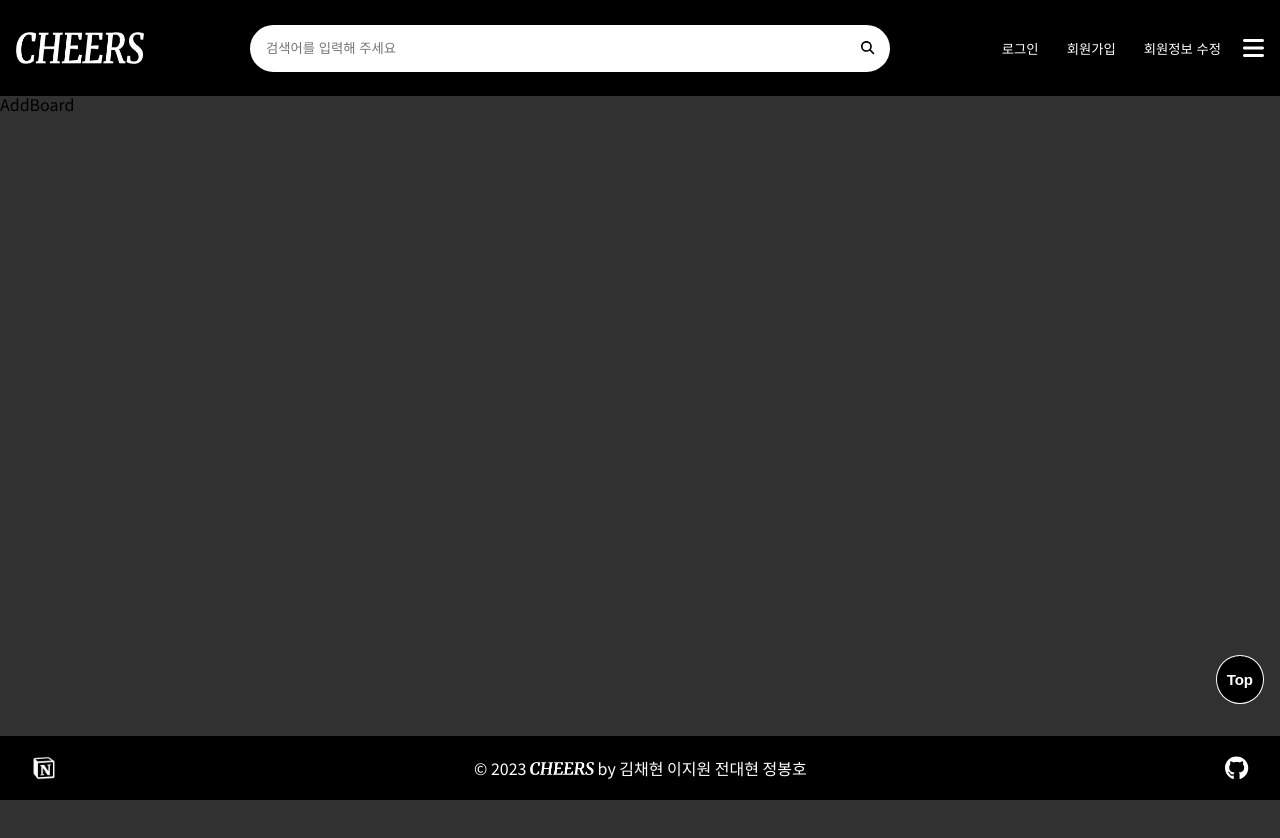
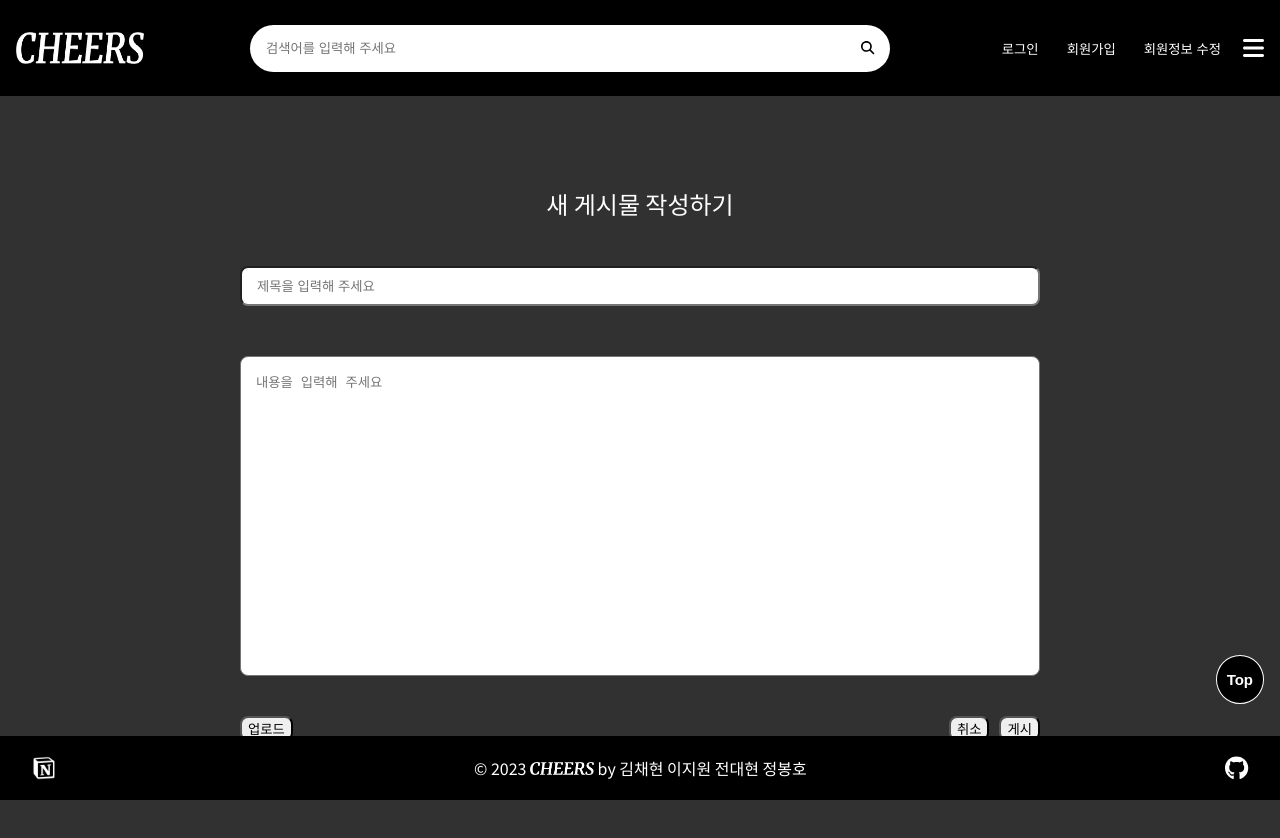
Before and after one commit to PJ-cheers/PJ-cheers, a React (Create React App) app: page /add-board in a window 1280 px wide. Shown: the top 838 px of the page. Before the commit the page ends 800 px from the top, so only its background shows below. Built offline with nearby package versions, Linux system fonts and the light colour scheme; no server answers.

Commit message:
feat/게시글 추가, 노션/깃허브 링크 새창으로 열기 style/레시피 페이지 검색창 삭제

```diff
--- a/src/firebase.js
+++ b/src/firebase.js
@@ -1,6 +1,7 @@
 import { initializeApp } from 'firebase/app';
 import { getAuth } from 'firebase/auth';
 import { getFirestore } from 'firebase/firestore';
+import { getStorage } from 'firebase/storage';
 
 const firebaseConfig = {
   apiKey: process.env.REACT_APP_FB_API_KEY,
@@ -15,3 +16,4 @@ const firebaseConfig = {
 export const app = initializeApp(firebaseConfig);
 export const auth = getAuth(app);
 export const db = getFirestore(app);
+export const storage = getStorage(app);
--- a/src/pages/AddBoard.jsx
+++ b/src/pages/AddBoard.jsx
@@ -1,9 +1,166 @@
-import React from 'react'
+import React, { useState } from 'react';
+import { styled } from 'styled-components';
+import { db } from '../firebase';
+import { collection, addDoc } from 'firebase/firestore';
+import { useNavigate } from 'react-router-dom';
+import { storage } from '../firebase';
+import { getDownloadURL, ref, uploadBytes } from 'firebase/storage';
 
 function AddBoard() {
+  const fileInput = React.useRef(null);
+  const [title, setTitle] = useState('');
+  const [content, setContent] = useState('');
+  const [fileName, setFileName] = useState('');
+  const [imgUrl, setImgUrl] = useState('');
+  const navigate = useNavigate();
+
+  const handleCancelClick = (e) => {
+    e.preventDefault();
+    navigate('/diy-recipe');
+  };
+  const handleSaveClick = async (e) => {
+    e.preventDefault();
+
+    if (title.trim() === '' || content.trim() === '' || imgUrl.trim() === '') {
+      alert('제목과 내용을 모두 입력해주세요.');
+      return;
+    }
+
+    try {
+      const docRef = await addDoc(collection(db, 'DIY'), {
+        name: title,
+        content: content,
+        // user,
+        image: imgUrl
+      });
+
+      console.log('Document written with ID: ', docRef.id);
+      // 추가 성공 시, 상태 초기화
+      navigate('/diy-recipe');
+    } catch (error) {
+      console.error('Error adding document: ', error);
+    }
+  };
+  const handleChangeTitle = (e) => {
+    setTitle(e.target.value);
+  };
+
+  const handleChangeContent = (e) => {
+    setContent(e.target.value);
+  };
+  const handleUploadClick = (e) => {
+    fileInput.current.click();
+  };
+  const handleChange = (e) => {
+    console.log(e.target.files[0]);
+    e.preventDefault();
+    const file = e.target.files;
+    if (!file) return null;
+
+    const storageRef = ref(storage, `files/${file[0].name}`);
+    const uploadTask = uploadBytes(storageRef, file[0]);
+    setFileName(e.target.files[0].name);
+
+    uploadTask.then((snapshot) => {
+      e.target.value = '';
+      getDownloadURL(snapshot.ref).then((downloadURL) => {
+        setImgUrl(downloadURL);
+      });
+    });
+  };
   return (
-    <div>AddBoard</div>
-  )
+    <AddBoardBox>
+      <PageName>새 게시물 작성하기</PageName>
+      <ContentBox>
+        <Title type="text" value={title} onChange={handleChangeTitle} placeholder="제목을 입력해 주세요"></Title>
+        <Content
+          type="text"
+          value={content}
+          onChange={handleChangeContent}
+          placeholder="내용을 입력해 주세요"
+        ></Content>
+      </ContentBox>
+      <Buttons>
+        <div>
+          <UploadButton onClick={handleUploadClick}>업로드</UploadButton>
+          <Upload type="file" ref={fileInput} onChange={handleChange}></Upload>
+          <UploadInfo>{fileName}</UploadInfo>
+        </div>
+        <div>
+          <CancelButton onClick={handleCancelClick}>취소</CancelButton>
+          <SaveButton onClick={handleSaveClick}>게시</SaveButton>
+        </div>
+      </Buttons>
+    </AddBoardBox>
+  );
 }
 
-export default AddBoard
+export default AddBoard;
+
+const AddBoardBox = styled.div`
+  display: flex;
+  flex-direction: column;
+  padding-top: 6rem;
+  background-color: #313131;
+  justify-items: center;
+  text-align: center;
+  width: 100vw;
+  height: 100vh;
+`;
+const PageName = styled.h1`
+  color: #ffffff;
+  font-weight: 400;
+  font-size: 24px;
+`;
+
+const ContentBox = styled.div`
+  display: flex;
+  flex-direction: column;
+  margin: 0 auto;
+`;
+
+const Title = styled.input`
+  box-sizing: border-box;
+  border-radius: 8px;
+  margin-top: 50px;
+  padding-left: 15px;
+  width: 50rem;
+  height: 2.5rem;
+`;
+
+const Content = styled.textarea`
+  box-sizing: border-box;
+  border-radius: 8px;
+  margin-top: 50px;
+  padding-left: 15px;
+  padding-top: 15px;
+  width: 50rem;
+  height: 20rem;
+  resize: none;
+`;
+
+const Buttons = styled.div`
+  display: flex;
+  flex-direction: row;
+  justify-content: space-between;
+  width: 50rem;
+  margin: 40px auto;
+`;
+const UploadButton = styled.button`
+  border-radius: 8px;
+`;
+const Upload = styled.input`
+  display: none;
+`;
+const UploadInfo = styled.span`
+  margin-left: 10px;
+  color: #ffffff;
+`;
+
+const CancelButton = styled.button`
+  border-radius: 8px;
+  margin-right: 10px;
+`;
+const SaveButton = styled.button`
+  border-radius: 8px;
+`;
--- a/src/pages/BoardRecipe.jsx
+++ b/src/pages/BoardRecipe.jsx
@@ -43,13 +43,6 @@ function BoardRecipe() {
   return (
     <RecipeBody>
       <Title>칵테일 레시피</Title>
-      <HeaderMiddle>
-        <input type="text" placeholder="검색어를 입력해 주세요"></input>
-        <button>
-          <FontAwesomeIcon icon={faMagnifyingGlass} />
-        </button>
-      </HeaderMiddle>
-
       <CockTailBox>
         {cocktailData?.map((item) => {
           return (
@@ -81,29 +74,6 @@ const Title = styled.h1`
   padding-left: 20px;
   margin-bottom: 60px;
 `;
-const HeaderMiddle = styled.form`
-  display: flex;
-  align-items: center;
-  position: relative;
-  width: 40rem;
-  margin: 0 auto;
-  margin-bottom: 60px;
-
-  & > input {
-    width: 100%;
-    padding: 1rem;
-    border: none;
-    border-radius: 3rem;
-  }
-
-  & > button {
-    border: none;
-    background-color: #fff;
-    position: absolute;
-    right: 10px;
-    color: #dcdcdc;
-  }
-`;
 
 const CockTailBox = styled.div`
   margin-top: 30px;
--- a/src/shared/Layout.jsx
+++ b/src/shared/Layout.jsx
@@ -69,14 +69,14 @@ function Layout() {
       <Signup isOpen={modalType === 'signup'} closeModal={() => handleCloseModal()} />
       <UserEdit isOpen={modalType === 'edit'} closeModal={() => handleCloseModal()} />
       <Footer>
-        <Link to="/">
+        <Link to="https://www.notion.so/fd48b261cbda4b51a7ece56e9d3f6f3d" target="_blank">
           <ImgNotion src="img/notion_logo_white.png" alt="notionImage"></ImgNotion>
         </Link>
         <p>
           © 2023 <img src="img/cheers_logo_white.png" alt="logoImage" style={{ width: '4rem' }} /> by 김채현 이지원
           전대현 정봉호
         </p>
-        <Link to="https://github.com/PJ-cheers/PJ-cheers">
+        <Link target="_blank" to="https://github.com/PJ-cheers/PJ-cheers">
           <FontAwesomeIcon icon={faGithub} size="xl" />
         </Link>
       </Footer>
```
